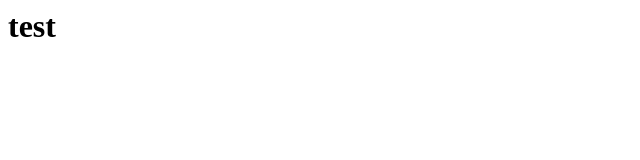
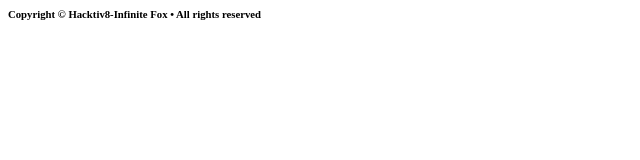
Before and after one commit to akbfitra/infinitefox-6.github.io, a plain HTML site: page index.html in a window 1280 px wide. Shown: the whole page, without its empty margins (0-640 px from the left). Drawn offline with Linux system fonts and the light colour scheme.

Commit message:
editan kedua

```diff
--- a/index.html
+++ b/index.html
@@ -5,11 +5,14 @@
 </head>
 
 <body>
-    <h1>test</h1>
+    <header>
+
+    </header>
+
 </body>
 
 <footer>
-
+    <h6>Copyright © Hacktiv8-Infinite Fox • All rights reserved</h6>
 </footer>
 
 </html>
```
